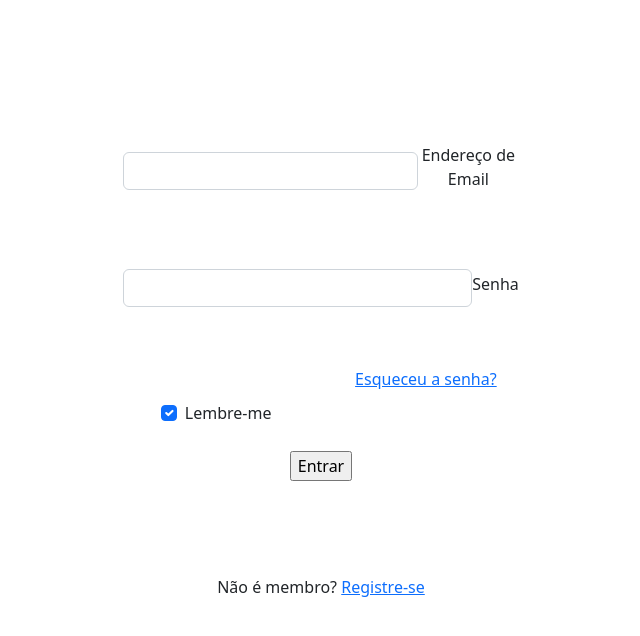
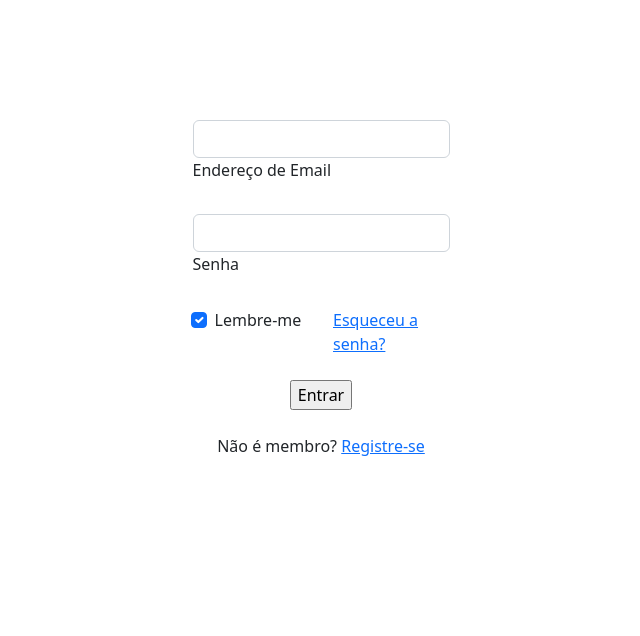
Before and after one commit to helolrodrigues/SW_I_2025, a PHP site: page / in a window 1280 px wide. Shown: the top 636 px of the page, without its empty margins (319-959 px from the left). Run offline with PHP 8.4, Linux system fonts and the light colour scheme.

Commit message:
finalização do projeto

```diff
--- /dev/null
+++ b/aula05/css/estiloo.css
@@ -0,0 +1,20 @@
+.form-container {
+    display: flex;
+    justify-content: center;
+    align-items: center;
+    height: 100vh;
+}
+
+form {
+    display: flex;
+    flex-direction: column;
+    align-items: center;
+    padding: 120px;
+    border-radius: 8px;
+}
+
+.button-container {
+    display: flex;
+    justify-content: center;
+    width: 100%;
+}
--- a/aula05/index.php
+++ b/aula05/index.php
@@ -4,7 +4,7 @@
     <meta charset="UTF-8">
     <meta name="viewport" content="width=device-width, initial-scale=1.0">
     <title>Página Inicial</title>
-    <link rel="stylesheet" href="css/estilo.css">
+    <link rel="stylesheet" href="css/estiloo.css">
     <link rel="stylesheet" href="https://cdn.jsdelivr.net/npm/bootstrap@5.2.3/dist/css/bootstrap.min.css">
 </head>
 <body>
```
